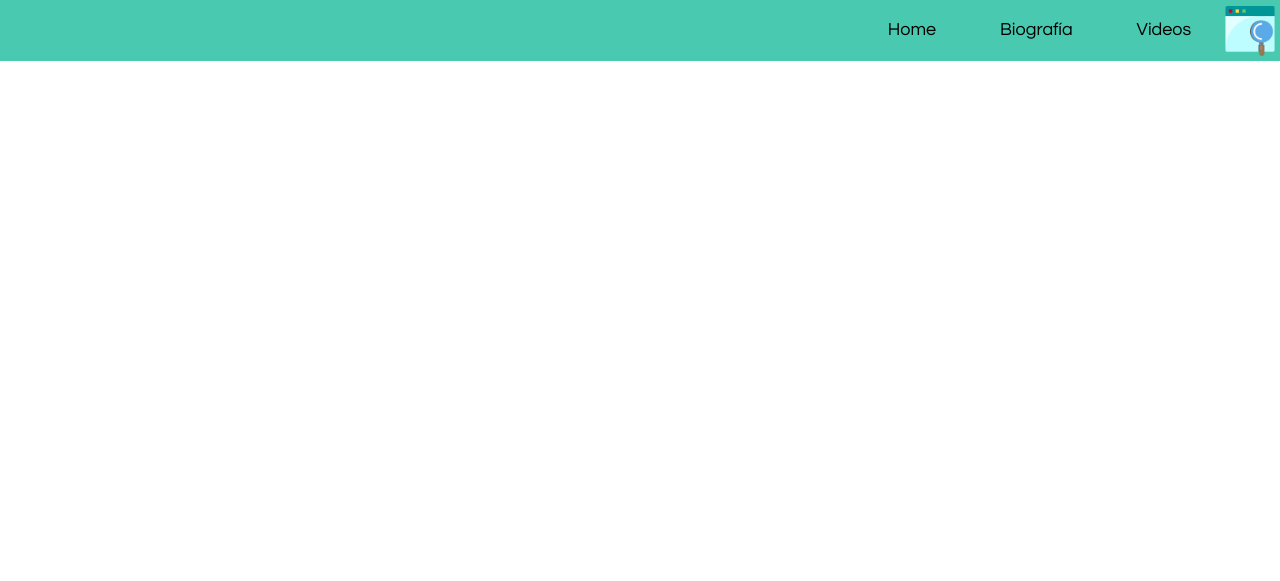
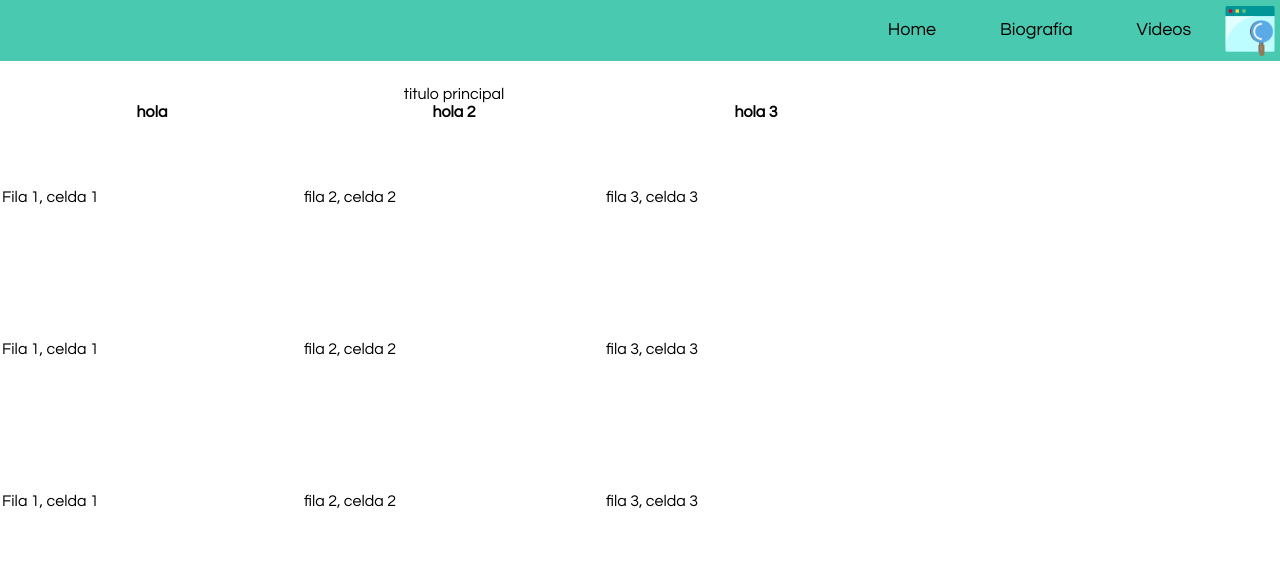
Before and after one commit to gperez2018345/in5bm_sitioweb_kinal, a plain HTML site: page videos.html in a window 1280 px wide. Drawn offline with Linux system fonts and the light colour scheme.

Commit message:
Se modifico videos

```diff
--- a/assets/CSS/estilo.css
+++ b/assets/CSS/estilo.css
@@ -107,13 +107,13 @@ div.info{
     height: 0px;
     background-color: #f5f5f5;
     overflow: hidden;
-    -webkit-transition: height 0.2s;x
+    -webkit-transition: height 0.2s;
 }
 
 p.info{
     margin: 20px;
     text-align: center;
-    color: #black;
+    color: black;
 }
 
 
--- a/assets/CSS/estiloc.css
+++ b/assets/CSS/estiloc.css
@@ -64,3 +64,8 @@ section p {
     text-align: center;
     padding-right: 425px;
 }
+
+td{
+    height: 150px;
+    width: 300px;
+}
--- a/videos.html
+++ b/videos.html
@@ -15,6 +15,27 @@
     </ul></header>
 
     <section>
+        <table>
+            <caption>titulo principal</caption>
+            <th>hola</th>
+            <th>hola 2</th>
+            <th>hola 3</th>
+            <tr>
+                <td>Fila 1, celda 1</td>
+                <td>fila 2, celda 2</td>
+                <td>fila 3, celda 3</td>
+            </tr>
+            <tr>
+                <td>Fila 1, celda 1</td>
+                <td>fila 2, celda 2</td>
+                <td>fila 3, celda 3</td>
+            </tr>
+            <tr>
+                <td>Fila 1, celda 1</td>
+                <td>fila 2, celda 2</td>
+                <td>fila 3, celda 3</td>
+            </tr>
+        </table>
     </section>
 
 </body>
```
